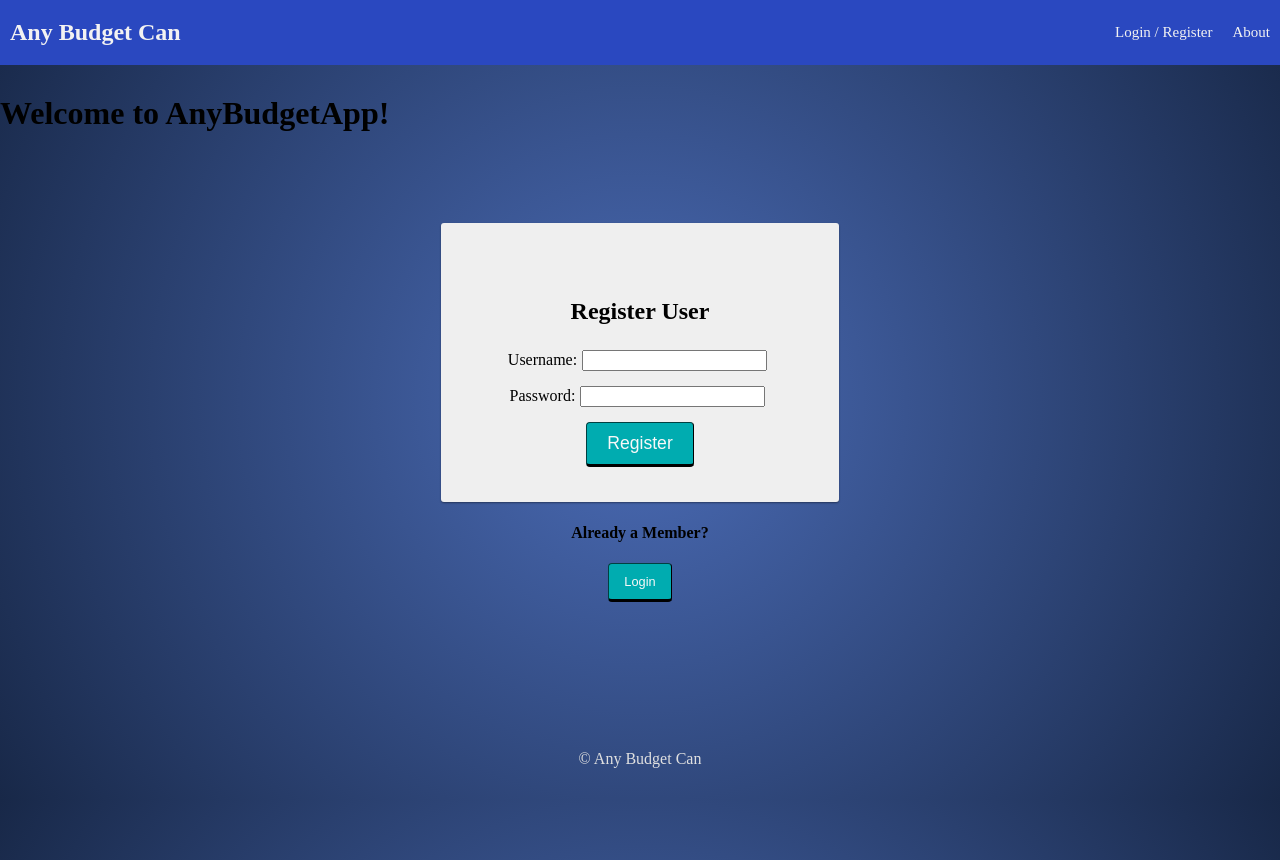
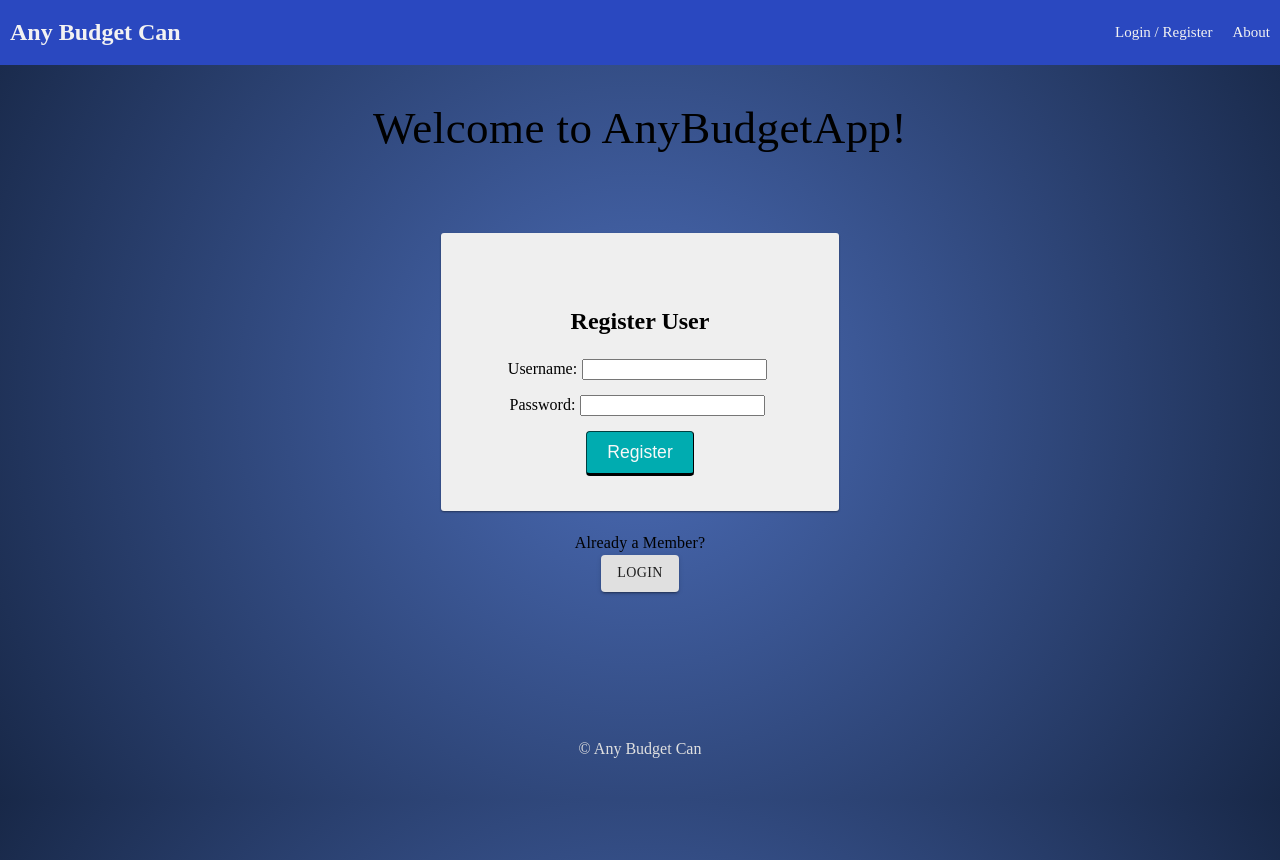
Before and after one commit to Greg-04/solo-project-anybudgetcan, a React (Vite) app: page /info#/home in a window 1280 px wide. Built offline with nearby package versions, Linux system fonts and the light colour scheme; no server answers.

Commit message:
added styling to the landing page

```diff
--- a/src/components/LandingPage/LandingPage.jsx
+++ b/src/components/LandingPage/LandingPage.jsx
@@ -1,6 +1,8 @@
 import React, { useState } from 'react';
 import { useHistory } from 'react-router-dom';
 import './LandingPage.css';
+import Typography from '@mui/material/Typography';
+import Button from '@mui/material/Button';
 
 // CUSTOM COMPONENTS
 import RegisterForm from '../RegisterForm/RegisterForm';
@@ -16,7 +18,7 @@ function LandingPage() {
   return (
     <>
       <div>
-        <h1 className="expe">{heading} to AnyBudgetApp!</h1>
+        <Typography sx={{ fontSize: 45, color: 'black', fontFamily: 'Rockwell', textAlign:'center' }}>{heading} to AnyBudgetApp!</Typography>
       </div>
       <div className="container">
         {/* <h2>{heading}</h2> */}
@@ -39,10 +41,10 @@ function LandingPage() {
           <RegisterForm />
 
           <center>
-            <h4>Already a Member?</h4>
-            <button className="btn btn_sizeSm" onClick={onLogin}>
+            <Typography sx={{ fontSize: 16, color: 'black', fontFamily: 'Rockwell', textAlign:'center' }}>Already a Member?</Typography>
+            <Button variant="contained" sx={{ textAlign: 'center', fontFamily:'Rockwell' }} onClick={onLogin}>
               Login
-            </button>
+            </Button>
           </center>
         </div>
         {/* </div> */}
```
